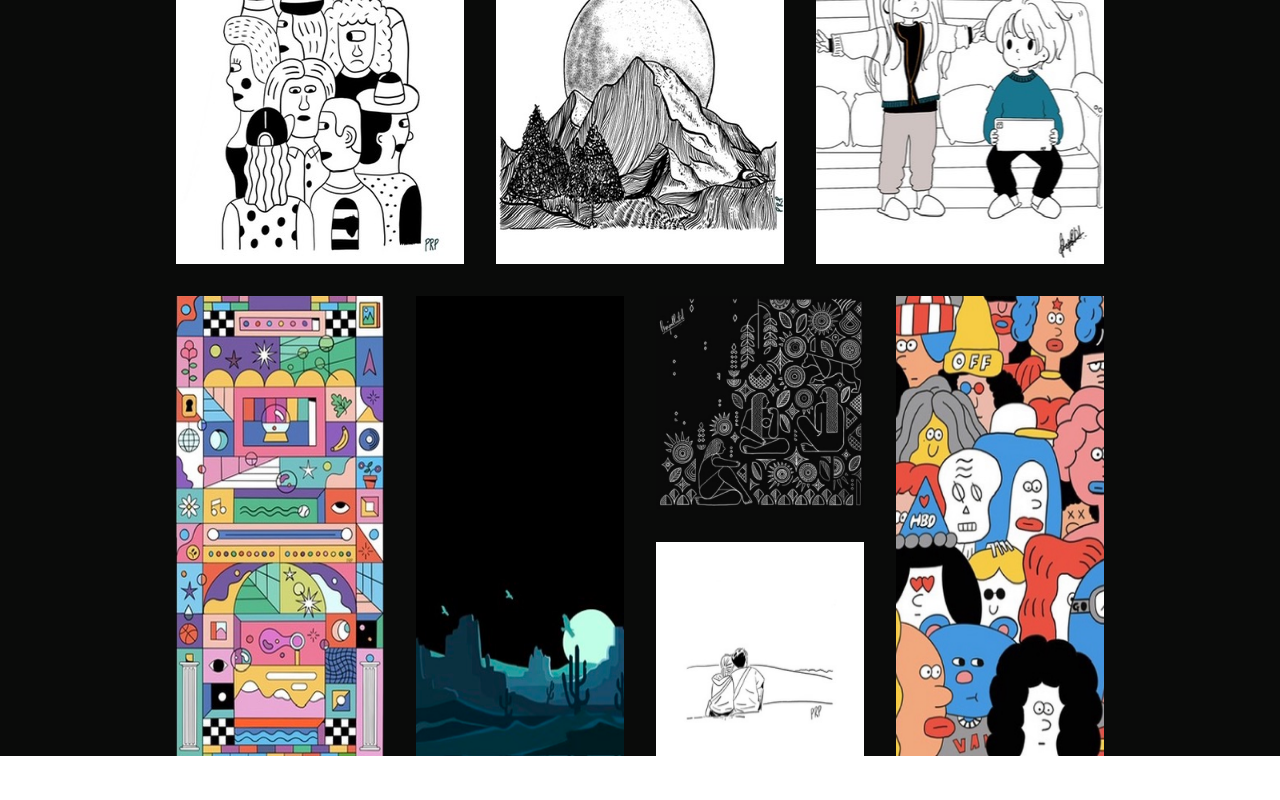
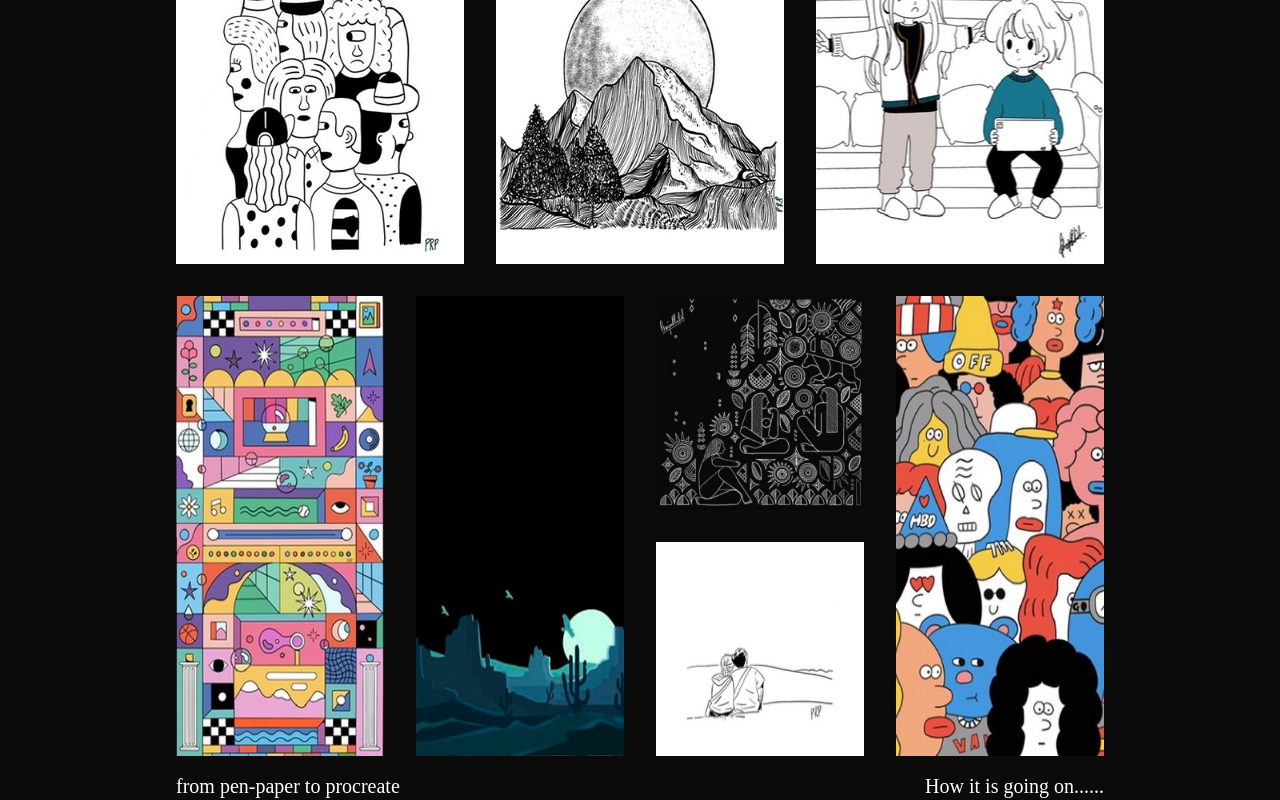
Before and after one commit to antidoid/prajna-portfolio, a React (Vite) app: page /doodles in a window 1280 px wide. Shown: the part 2560-3360 px from the top of the page. Before the commit the page ends 3316 px from the top, so only its background shows below. Built offline with nearby package versions, Linux system fonts and the light colour scheme; the HTML template or start-up script is replaced by a standard one; a web font is replaced by a local one.

Commit message:
ADD: some forgotten texts

```diff
--- a/src/pages/Doodles.tsx
+++ b/src/pages/Doodles.tsx
@@ -63,6 +63,10 @@ function Doodles() {
         </div>
         <img src={img17} className="size-full row-span-2 object-fill" />
       </div>
+      <div className="mt-4 flex justify-between font-Bounce text-[20px] leading-7">
+        <span>from pen-paper to procreate</span>
+        <span>How it is going on......</span>
+      </div>
     </div>
   );
 }
```
